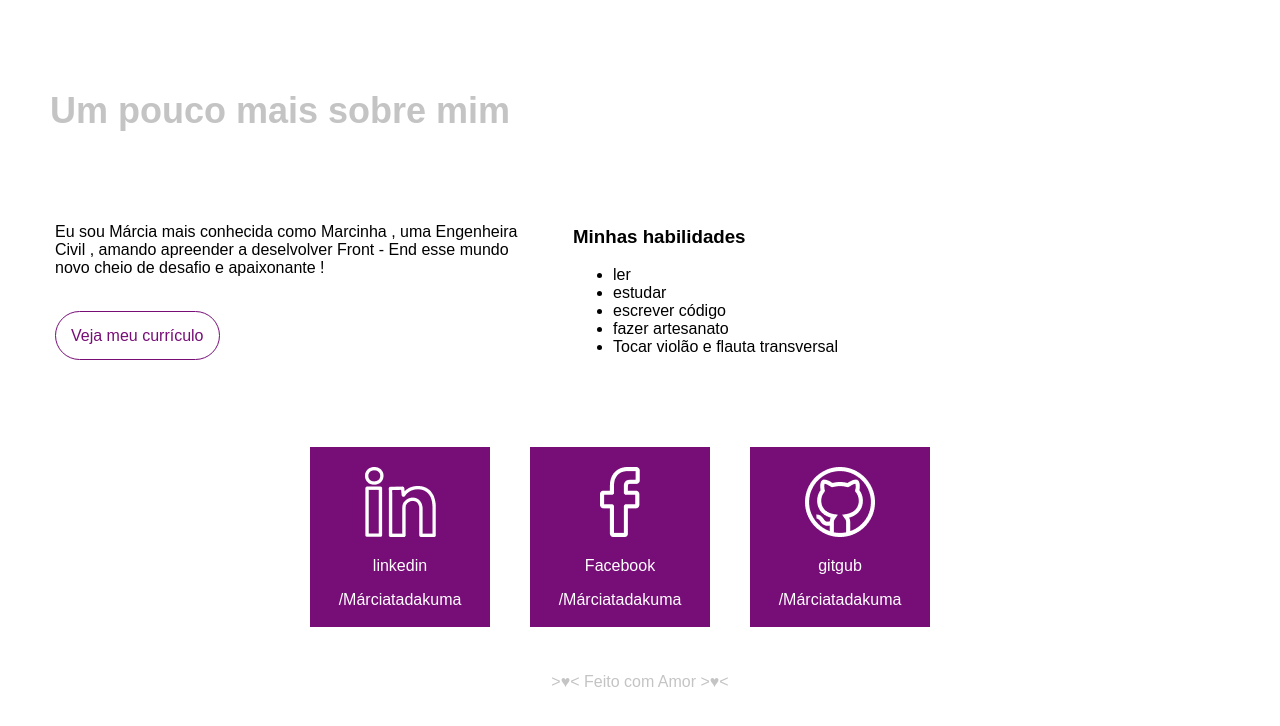
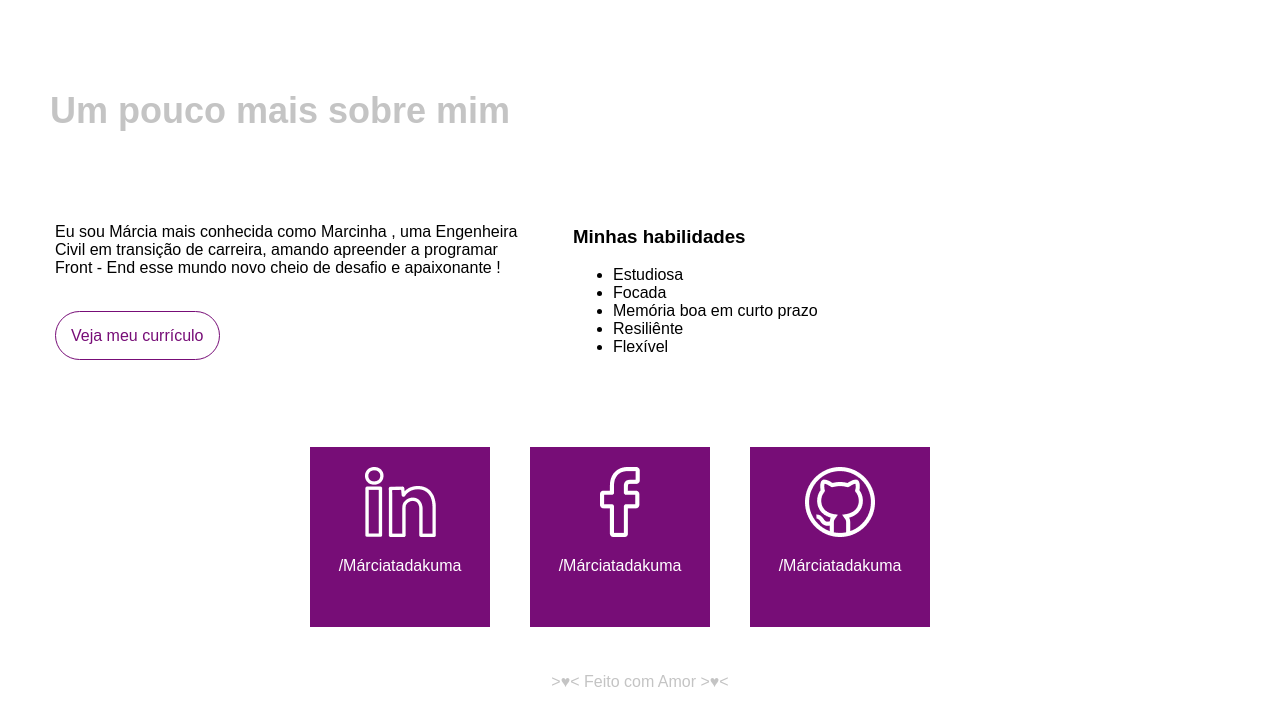
Before and after one commit to Marciatkm/meu-primeiro-site, a plain HTML site: page index.html in a window 1280 px wide. Shown: the part 640-1366 px from the top of the page. Drawn offline with Linux system fonts and the light colour scheme.

Commit message:
alteração das habilidades

```diff
--- a/index.html
+++ b/index.html
@@ -5,7 +5,7 @@
   <meta http-equiv="X-UA-Compatible" content="IE=edge">
   <meta name="viewport" content="width=device-width, initial-scale=1.0">
   <link href="./css/estilo.css" rel="stylesheet">
-  <title>Workshop Reprograma</title>
+  <title>Márcia Tadakuma</title>
 </head>
 <body>
   <header class="caixa-header">
@@ -26,8 +26,8 @@
       <div class="caixa-somente-conteudo">
           <div class="caixa-sobre-mim">
             <p class="caixa-texto-sobre-mim">
-              Eu sou Márcia mais conhecida como Marcinha ,  uma Engenheira Civil ,
-              amando apreender a deselvolver  Front - End esse mundo novo cheio de desafio e apaixonante !
+              Eu sou Márcia mais conhecida como Marcinha ,  uma Engenheira Civil em transição de carreira,
+              amando apreender a programar  Front - End esse mundo novo cheio de desafio e apaixonante !
             </p>
             <a  href="./img/curriculo canvas gigi.pdf" target="blank" class="btn-roxo">
               Veja meu currículo
@@ -38,11 +38,11 @@
               Minhas habilidades
             </h3>
             <ul>
-              <li>ler</li>
-              <li>estudar</li>
-              <li>escrever código</li>
-              <li>fazer artesanato</li>
-              <li>Tocar violão e flauta transversal</li>
+              <li>Estudiosa</li>
+              <li>Focada</li>
+              <li>Memória boa em curto prazo</li>
+              <li>Resiliênte</li>
+              <li>Flexível</li>
             </ul>
           </div>
         </div>
@@ -52,7 +52,7 @@
       <a href="https://www.linkedin.com/in/marcia-tadakuma/" target="blank" class="link-rede-social">
         <img src="./img/in.png" alt='logo da rede social linkedin'>
         <p>
-          linkedin
+
         </p>
         <p>
           /Márciatadakuma
@@ -63,7 +63,7 @@
       <a href="https://www.facebook.com/marcia.tadakuma" target="blank" class="link-rede-social">
         <img src="./img/facebook.png" alt='logo da rede social facebook'>
         <p>
-          Facebook
+
         </p>
         <p>
           /Márciatadakuma
@@ -76,7 +76,7 @@
       <a href="https://github.com/Marciatkm" target="blank" class="link-rede-social">
         <img src="./img/github.png" alt='logo da rede social linkedin'>
         <p>
-          gitgub
+
         </p>
         <p>
           /Márciatadakuma
```
